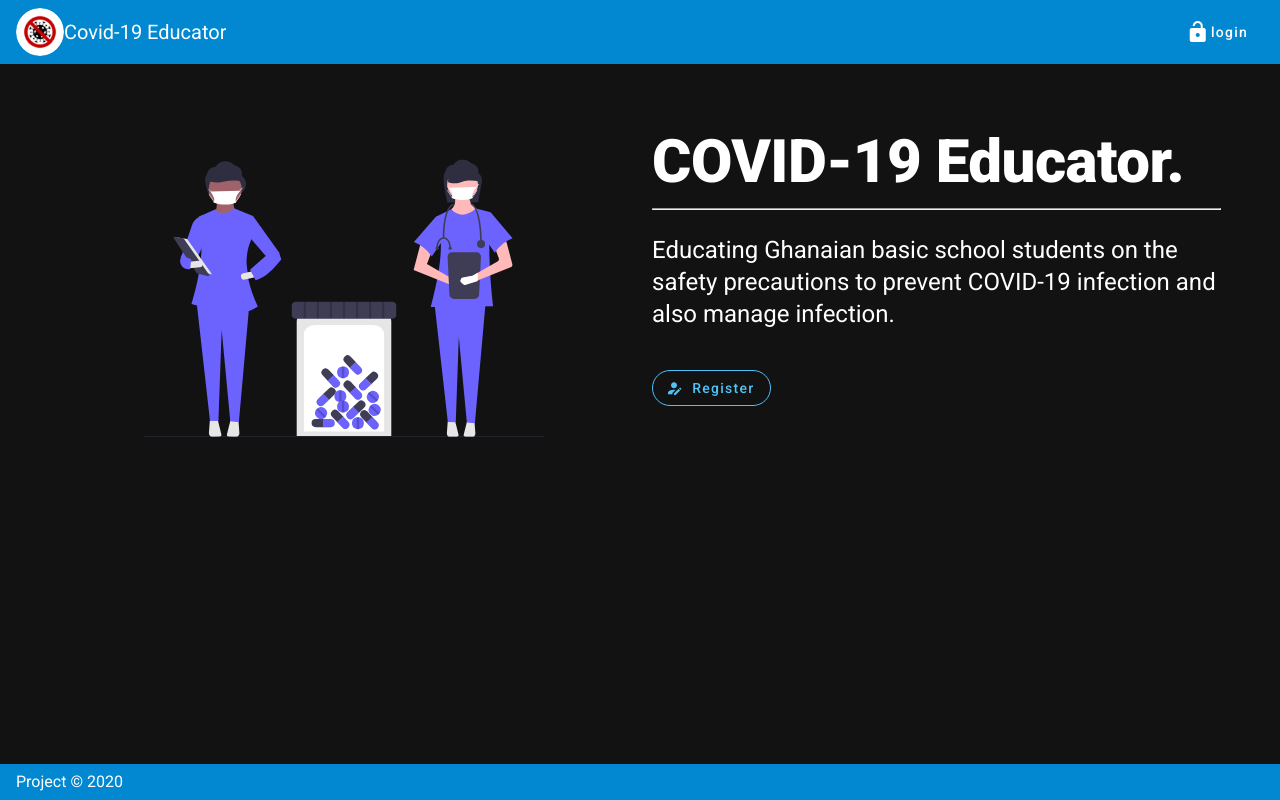
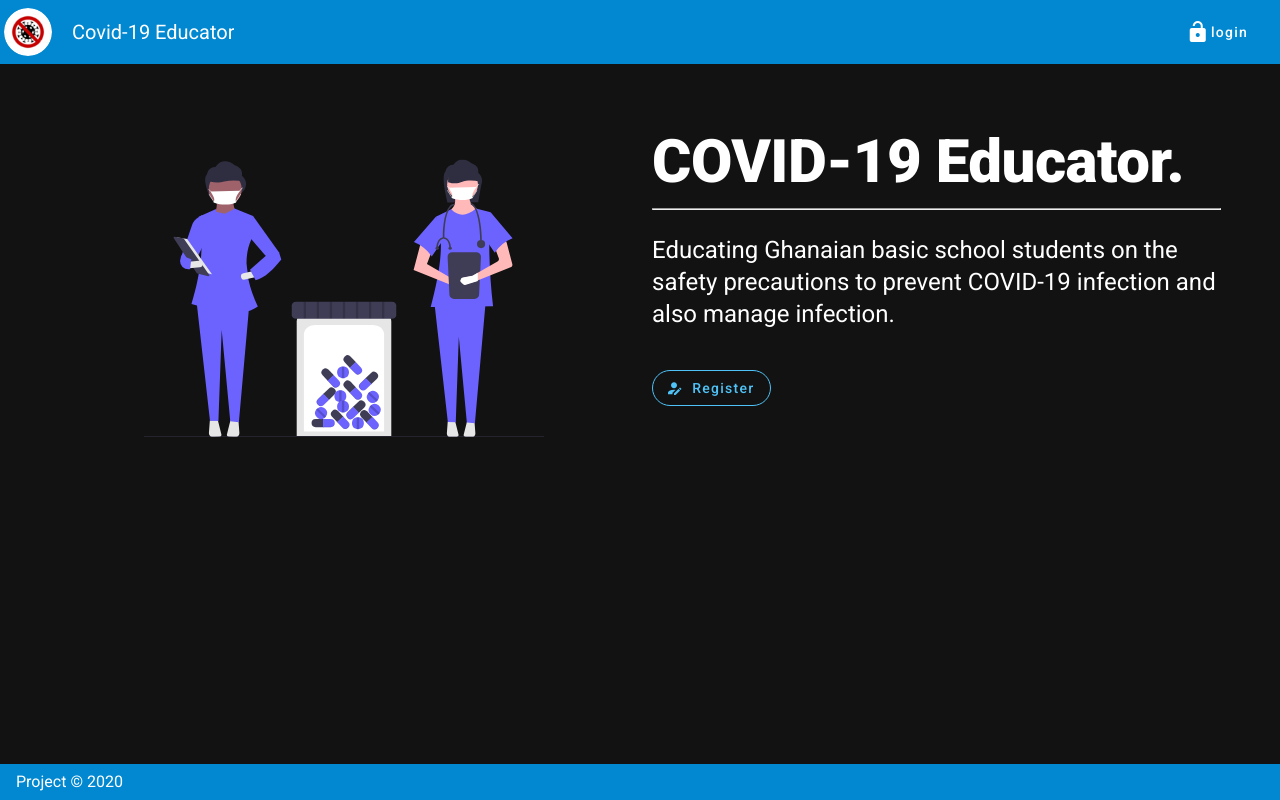
Before and after one commit to KobbyJake/covid19_edu, a Nuxt app: page / in a window 1280 px wide. Built offline with nearby package versions, Linux system fonts and the light colour scheme.

Commit message:
improved nav icon

```diff
--- a/layouts/default.vue
+++ b/layouts/default.vue
@@ -1,9 +1,12 @@
 <template>
   <v-app dark>
     <v-app-bar elevate-on-scroll fixed app color="light-blue darken-2">
-      <v-avatar>
-        <img src="/icon.png" alt="favicon" />
-      </v-avatar>
+      <v-app-bar-nav-icon to="/">
+        <v-avatar>
+          <img src="/icon.png" alt="favicon" />
+        </v-avatar>
+      </v-app-bar-nav-icon>
+
       <v-toolbar-title v-text="title" />
       <v-spacer />
       <v-btn text class="text-none" nuxt to="/login">
--- a/layouts/flat.vue
+++ b/layouts/flat.vue
@@ -25,9 +25,11 @@
       </v-list>
     </v-navigation-drawer> -->
     <v-app-bar elevate-on-scroll fixed app color="light-blue darken-2">
-      <v-avatar>
-        <img src="/icon.png" alt="favicon" />
-      </v-avatar>
+      <v-app-bar-nav-icon to="/">
+        <v-avatar>
+          <img src="/icon.png" alt="favicon" />
+        </v-avatar>
+      </v-app-bar-nav-icon>
 
       <v-toolbar-title v-text="title" />
       <v-spacer />
```
